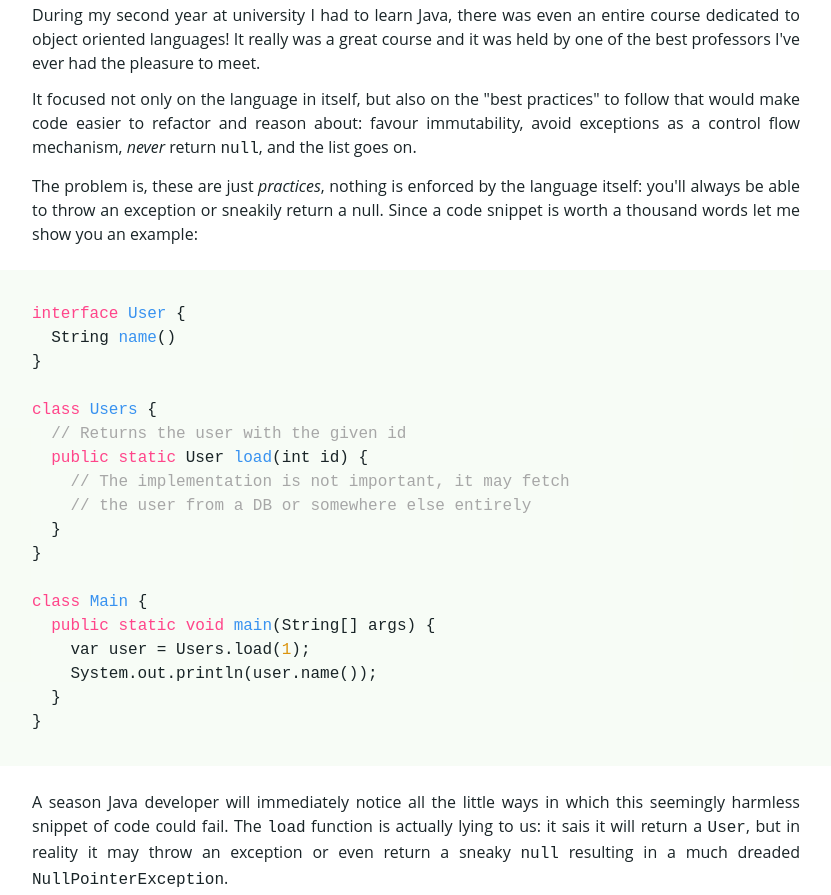
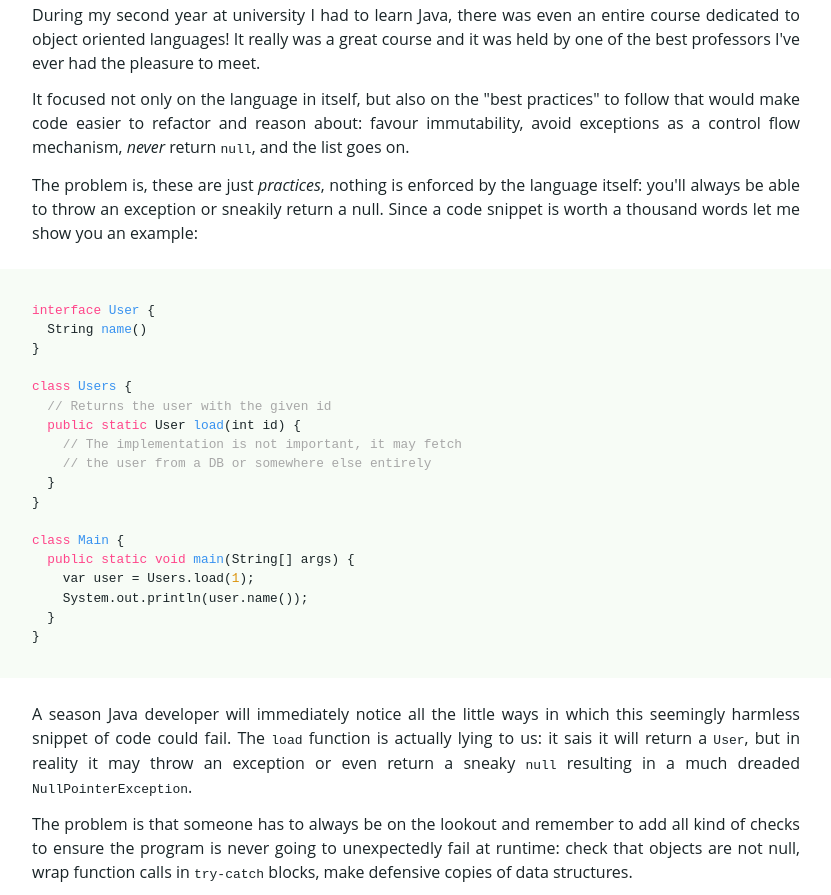
Before and after one commit to giacomocavalieri/giacomocavalieri.me, a plain HTML site: page posts/01-intro.html in a window 1280 px wide. Shown: the part 2367-3262 px from the top of the page, without its empty margins (224-1055 px from the left). Drawn offline with nearby package versions, Linux system fonts and the light colour scheme.

```diff
--- a/style.css
+++ b/style.css
@@ -248,7 +248,7 @@
 }
 
 .post pre {
-    font-size: 1rem;
+    font-size: 0.8rem;
 
     margin-top: 1.5rem;
     margin-bottom: 1.5rem;
@@ -265,12 +265,10 @@
 }
 
 .post code {
-    font-size: 1rem;
     font-family: monospace;
 }
 
 .post code span {
-    font-size: 1rem;
     font-family: monospace;
 }
 
```
